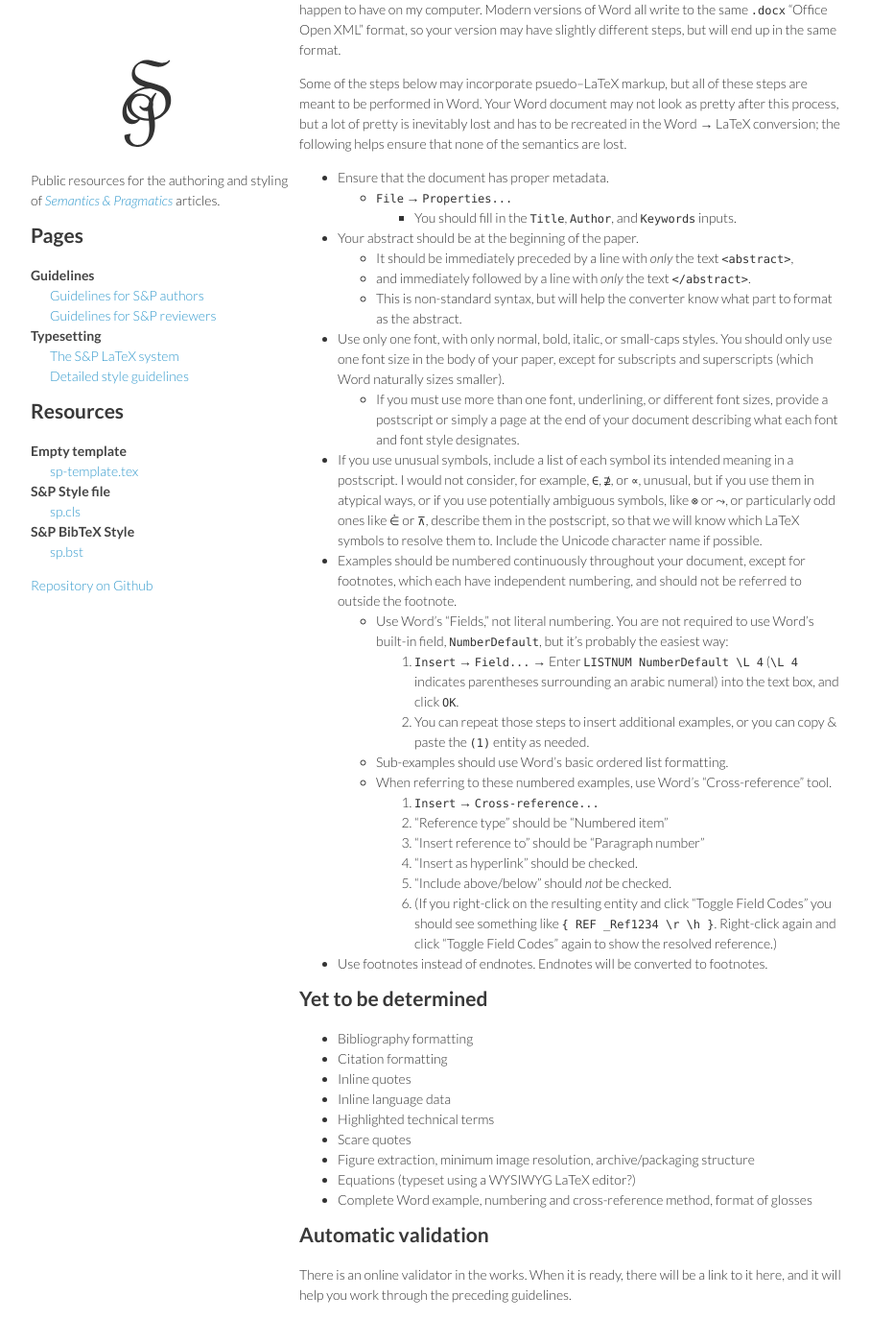
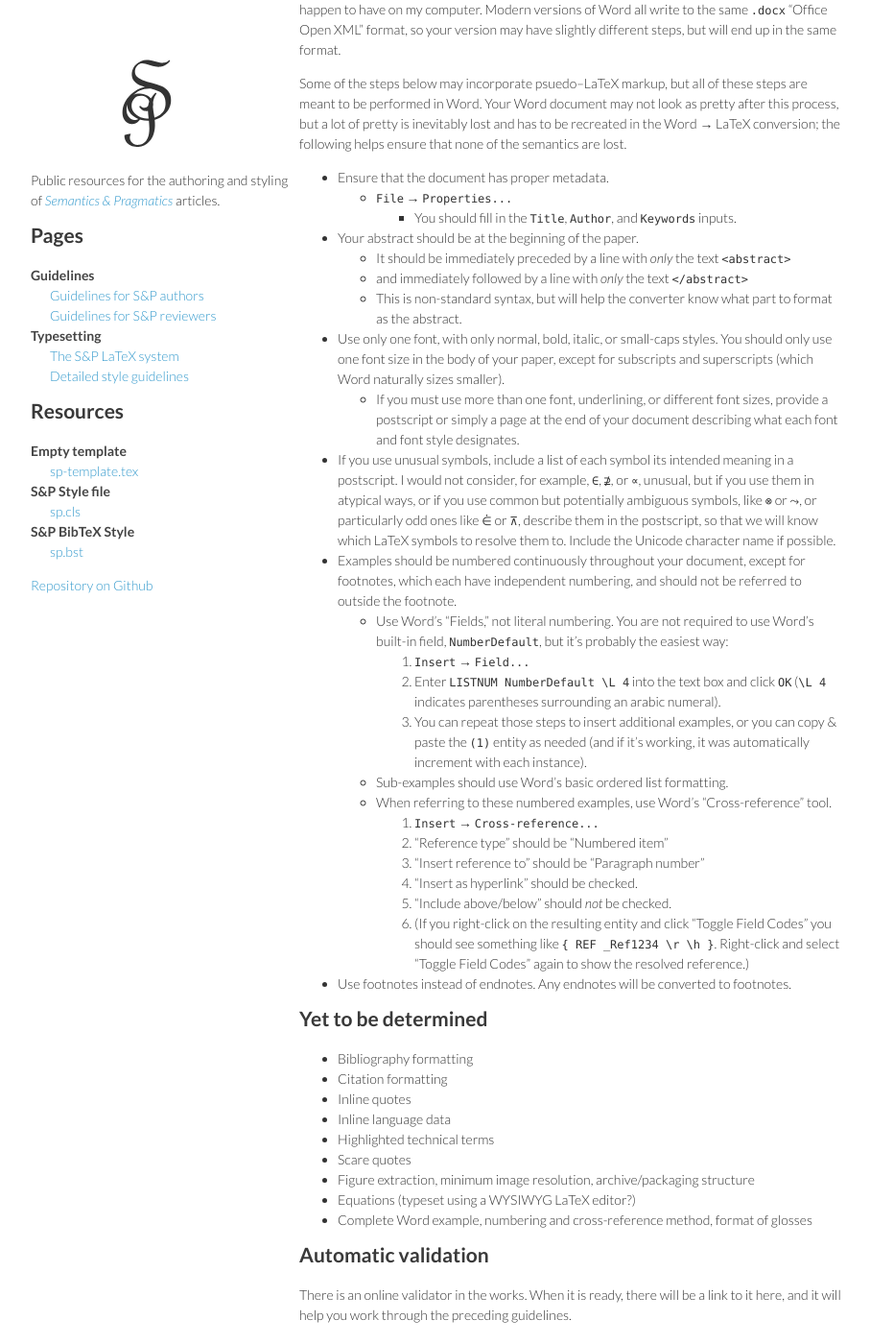
Before and after one commit to semprag/semprag.github.io, a Jekyll site: the page built from word.md, in a window 1280 px wide and 1400 px high, scrolled down 692 px. Shown: the whole window at 96% size, without its empty margins (178-1085 px from the left). Built offline with Jekyll 4.4.1, drawn with Linux system fonts in a browser that asks for light colours; some of the changed text lies outside the part shown.

Commit message:
Flesh out a few Word doc prep details where unclear

```diff
--- a/word.md
+++ b/word.md
@@ -12,7 +12,7 @@ Providing a document in Word format is problematic for a few reasons.
 
 Nevertheless, we will accept submissions of any typesetting choice, and will work with you to make sure the final product is up to both *S&P*'s and your standards. Just note that turnaround time on Word submissions is a great deal longer than LaTeX, due to these additional complications.
 
-## Word guidelines
+## Requirements and guidelines
 
 The following pointers will ensure that the automatic conversion step goes more smoothly.
 
@@ -24,16 +24,17 @@ Some of the steps below may incorporate psuedo–LaTeX markup, but all of these
   * `File` → `Properties...`
     + You should fill in the `Title`, `Author`, and `Keywords` inputs.
 - Your abstract should be at the beginning of the paper.
-  * It should be immediately preceded by a line with _only_ the text `<abstract>`,
-  * and immediately followed by a line with _only_ the text `</abstract>`.
+  * It should be immediately preceded by a line with _only_ the text `<abstract>`
+  * and immediately followed by a line with _only_ the text `</abstract>`
   * This is non-standard syntax, but will help the converter know what part to format as the abstract.
 - Use only one font, with only normal, bold, italic, or small-caps styles. You should only use one font size in the body of your paper, except for subscripts and superscripts (which Word naturally sizes smaller).
   * If you must use more than one font, underlining, or different font sizes, provide a postscript or simply a page at the end of your document describing what each font and font style designates.
-- If you use unusual symbols, include a list of each symbol its intended meaning in a postscript. I would not consider, for example, `∈`, `⊉`, or `∝`, unusual, but if you use them in atypical ways, or if you use potentially ambiguous symbols, like `⊗` or `⤳`, or particularly odd ones like `⋵` or `⊼`, describe them in the postscript, so that we will know which LaTeX symbols to resolve them to. Include the Unicode character name if possible.
+- If you use unusual symbols, include a list of each symbol its intended meaning in a postscript. I would not consider, for example, `∈`, `⊉`, or `∝`, unusual, but if you use them in atypical ways, or if you use common but potentially ambiguous symbols, like `⊗` or `⤳`, or particularly odd ones like `⋵` or `⊼`, describe them in the postscript, so that we will know which LaTeX symbols to resolve them to. Include the Unicode character name if possible.
 - Examples should be numbered continuously throughout your document, except for footnotes, which each have independent numbering, and should not be referred to outside the footnote.
   * Use Word's "Fields," not literal numbering. You are not required to use Word's built-in field, `NumberDefault`, but it's probably the easiest way:
-    1. `Insert` → `Field...` → Enter `LISTNUM NumberDefault \L 4` (`\L 4` indicates parentheses surrounding an arabic numeral) into the text box, and click `OK`.
-    2. You can repeat those steps to insert additional examples, or you can copy & paste the `(1)` entity as needed.
+    1. `Insert` → `Field...`
+    2. Enter `LISTNUM NumberDefault \L 4` into the text box and click `OK` (`\L 4` indicates parentheses surrounding an arabic numeral).
+    3. You can repeat those steps to insert additional examples, or you can copy & paste the `(1)` entity as needed (and if it's working, it was automatically increment with each instance).
   * Sub-examples should use Word's basic ordered list formatting.
   * When referring to these numbered examples, use Word's "Cross-reference" tool.
     1. `Insert` → `Cross-reference...`
@@ -41,9 +42,9 @@ Some of the steps below may incorporate psuedo–LaTeX markup, but all of these
     3. "Insert reference to" should be "Paragraph number"
     4. "Insert as hyperlink" should be checked.
     5. "Include above/below" should _not_ be checked.
-    6. (If you right-click on the resulting entity and click "Toggle Field Codes" you should see something like `{ REF _Ref1234 \r \h }`. Right-click again and click "Toggle Field Codes" again to show the resolved reference.)
+    6. (If you right-click on the resulting entity and click "Toggle Field Codes" you should see something like `{ REF _Ref1234 \r \h }`. Right-click and select "Toggle Field Codes" again to show the resolved reference.)
     <!-- http://office.microsoft.com/en-us/word-help/field-codes-ref-field-HP005186139.aspx -->
-- Use footnotes instead of endnotes. Endnotes will be converted to footnotes.
+- Use footnotes instead of endnotes. Any endnotes will be converted to footnotes.
 
 
 ## Yet to be determined
```
